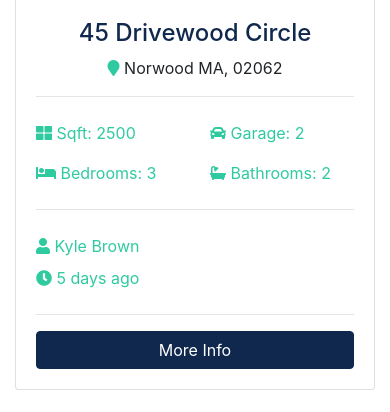
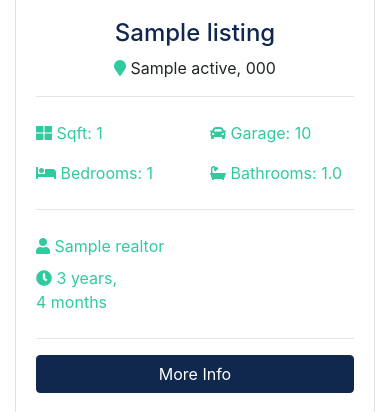
Before and after one commit to haman1/Python-Django, a Django app: page / in a window 390 px wide. Shown: the part 1194-1606 px from the top of the page. Run offline with Django 4.2, Linux system fonts and the light colour scheme; tables that the repository leaves empty hold one stand-in row (values such as "Sample post"); grey boxes marked "Sample" are stand-in pictures; some libraries are stand-ins or nearby versions.

Commit message:
home and about page dynamic content

```diff
--- a/arme/pages/urls.py
+++ b/arme/pages/urls.py
@@ -1,8 +1,8 @@
 from django.urls import path
+
 from . import views
 
 urlpatterns = [
-    path('', views.index,  name='index'),
+    path('', views.index, name='index'),
     path('about/', views.about, name='about'),
-
 ]
--- a/arme/pages/views.py
+++ b/arme/pages/views.py
@@ -1,11 +1,32 @@
 from django.shortcuts import render
+# from listings.choices import price_choices, bedroom_choices, state_choices
 
-# Create your views here.
-
+from listings.models import Listing
+from realtors.models import Realtor
 
 def index(request):
-    return render(request, 'pages/index.html')
+    listings = Listing.objects.order_by('-list_date').filter(is_published=True)[:3]
+
+    context = {
+        'listings': listings,
+        # 'state_choices': state_choices,
+        # 'bedroom_choices': bedroom_choices,
+        # 'price_choices': price_choices
+    }
+
+    return render(request, 'pages/index.html', context)
 
 
 def about(request):
-    return render(request, 'pages/about.html')
+    # Get all realtors
+    realtors = Realtor.objects.order_by('-hire_date')
+
+    # Get MVP
+    mvp_realtors = Realtor.objects.all().filter(is_mvp=True)
+
+    context = {
+        'realtors': realtors,
+        'mvp_realtors': mvp_realtors
+    }
+
+    return render(request, 'pages/about.html', context)
--- a/arme/templates/pages/index.html
+++ b/arme/templates/pages/index.html
@@ -1,5 +1,5 @@
 {% extends 'base.html' %}
-
+{% load humanize %}
 {% block content %}
   <!-- Showcase -->
   <section id="showcase">
@@ -126,138 +126,61 @@
   </section>
 
   <!-- Listings -->
+   <!-- Listings -->
   <section id="listings" class="py-5">
     <div class="container">
       <h3 class="text-center mb-3">Latest Listings</h3>
       <div class="row">
+        {% if listings %}
+          {% for listing in listings %}
             <!-- Listing 1 -->
             <div class="col-md-6 col-lg-4 mb-4">
               <div class="card listing-preview">
-            <img class="card-img-top" src="assets/img/homes/home-1.jpg" alt="">
+                <img class="card-img-top" src="{{ listing.photo_main.url }}" alt="">
                 <div class="card-img-overlay">
                   <h2>
-                <span class="badge badge-secondary text-white">$490,000</span>
+                    <span class="badge badge-secondary text-white">${{ listing.price | intcomma }}</span>
                   </h2>
                 </div>
                 <div class="card-body">
                   <div class="listing-heading text-center">
-                <h4 class="text-primary">45 Drivewood Circle</h4>
+                    <h4 class="text-primary">{{ listing.title }}</h4>
                     <p>
-                  <i class="fas fa-map-marker text-secondary"></i> Norwood MA, 02062</p>
+                      <i class="fas fa-map-marker text-secondary"></i> {{ listing.city }} {{ listing.state }}, {{ listing.zipcode }}</p>
                   </div>
                   <hr>
                   <div class="row py-2 text-secondary">
                     <div class="col-6">
-                  <i class="fas fa-th-large"></i> Sqft: 2500</div>
+                      <i class="fas fa-th-large"></i> Sqft: {{ listing.sqft }}</div>
                     <div class="col-6">
-                  <i class="fas fa-car"></i> Garage: 2</div>
+                      <i class="fas fa-car"></i> Garage: {{ listing.garage }}</div>
                   </div>
                   <div class="row py-2 text-secondary">
                     <div class="col-6">
-                  <i class="fas fa-bed"></i> Bedrooms: 3</div>
+                      <i class="fas fa-bed"></i> Bedrooms: {{ listing.bedrooms }}</div>
                     <div class="col-6">
-                  <i class="fas fa-bath"></i> Bathrooms: 2</div>
+                      <i class="fas fa-bath"></i> Bathrooms: {{ listing.bathrooms }}</div>
                   </div>
                   <hr>
                   <div class="row py-2 text-secondary">
                     <div class="col-6">
-                  <i class="fas fa-user"></i> Kyle Brown</div>
+                      <i class="fas fa-user"></i> {{ listing.realtor }}</div>
                   </div>
                   <div class="row text-secondary pb-2">
                     <div class="col-6">
-                  <i class="fas fa-clock"></i> 5 days ago</div>
+                      <i class="fas fa-clock"></i> {{ listing.list_date | timesince }}</div>
                   </div>
                   <hr>
-              <a href="listing.html" class="btn btn-primary btn-block">More Info</a>
+                  <a href="{% url 'listing' listing.id %}" class="btn btn-primary btn-block">More Info</a>
                 </div>
               </div>
             </div>
-
-        <!-- Listing 2 -->
-        <div class="col-md-6 col-lg-4 mb-4">
-          <div class="card listing-preview">
-            <img class="card-img-top" src="assets/img/homes/home-2.jpg" alt="">
-            <div class="card-img-overlay">
-              <h2>
-                <span class="badge badge-secondary text-white">$550,000</span>
-              </h2>
+          {% endfor %}
+        {% else %}
+          <div class="col-md-12">
+            <p>No Listings Available</p>
           </div>
-            <div class="card-body">
-              <div class="listing-heading text-center">
-                <h4 class="text-primary">18 Jefferson Lane</h4>
-                <p>
-                  <i class="fas fa-map-marker text-secondary"></i> Woburn MA, 01801</p>
-              </div>
-              <hr>
-              <div class="row py-2 text-secondary">
-                <div class="col-6">
-                  <i class="fas fa-th-large"></i> Sqft: 3200</div>
-                <div class="col-6">
-                  <i class="fas fa-car"></i> Garage: 1</div>
-              </div>
-              <div class="row py-2 text-secondary">
-                <div class="col-6">
-                  <i class="fas fa-bed"></i> Bedrooms: 4</div>
-                <div class="col-6">
-                  <i class="fas fa-bath"></i> Bathrooms: 2.5</div>
-              </div>
-              <hr>
-              <div class="row py-2 text-secondary">
-                <div class="col-6">
-                  <i class="fas fa-user"></i> Mark Hudson</div>
-              </div>
-              <div class="row text-secondary pb-2">
-                <div class="col-6">
-                  <i class="fas fa-clock"></i> 5 days ago</div>
-              </div>
-              <hr>
-              <a href="listing.html" class="btn btn-primary btn-block">More Info</a>
-            </div>
-          </div>
-        </div>
-
-        <!-- Listing 3 -->
-        <div class="col-md-6 col-lg-4 mb-4">
-          <div class="card listing-preview">
-            <img class="card-img-top" src="assets/img/homes/home-3.jpg" alt="">
-            <div class="card-img-overlay">
-              <h2>
-                <span class="badge badge-secondary text-white">$580,000</span>
-              </h2>
-            </div>
-            <div class="card-body">
-              <div class="listing-heading text-center">
-                <h4 class="text-primary">187 Woodrow Street</h4>
-                <p>
-                  <i class="fas fa-map-marker text-secondary"></i> Salem MA, 01915</p>
-              </div>
-              <hr>
-              <div class="row py-2 text-secondary">
-                <div class="col-6">
-                  <i class="fas fa-th-large"></i> Sqft: 3107</div>
-                <div class="col-6">
-                  <i class="fas fa-car"></i> Garage: 0</div>
-              </div>
-              <div class="row py-2 text-secondary">
-                <div class="col-6">
-                  <i class="fas fa-bed"></i> Bedrooms: 4</div>
-                <div class="col-6">
-                  <i class="fas fa-bath"></i> Bathrooms: 3</div>
-              </div>
-              <hr>
-              <div class="row py-2 text-secondary">
-                <div class="col-6">
-                  <i class="fas fa-user"></i> Mark Hudson</div>
-              </div>
-              <div class="row text-secondary pb-2">
-                <div class="col-6">
-                  <i class="fas fa-clock"></i> 5 days ago</div>
-              </div>
-              <hr>
-              <a href="listing.html" class="btn btn-primary btn-block">More Info</a>
-            </div>
-          </div>
-        </div>
+        {% endif %}
 
       </div>
     </div>
```
Also changed, not shown: arme/templates/pages/about.html (+22 -31 lines). Lines whose indentation alone changed are shown as unchanged.
